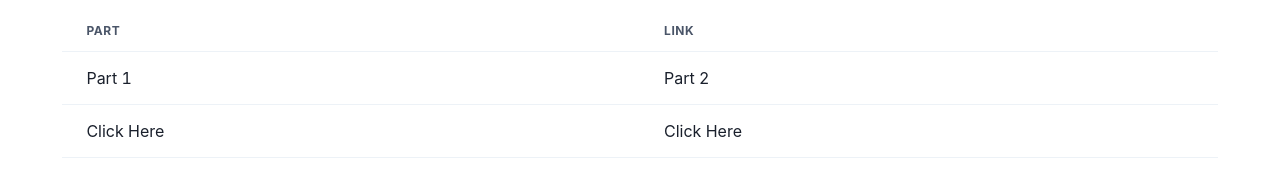
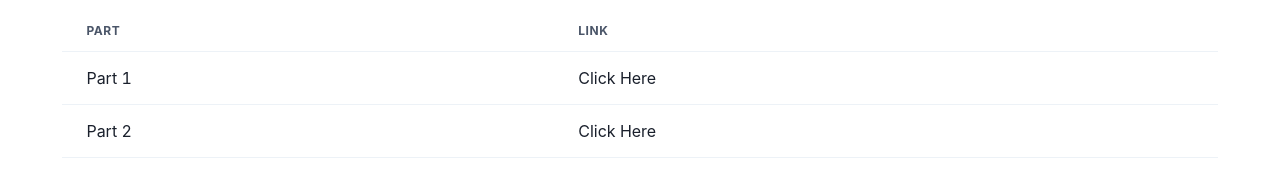
Before and after one commit to venomcodsyoutube/web, a Next.js app: page /coursepages/creating-jarvis-from-scratch in a window 1280 px wide. Both pictures are taken after a click on the tab "Parts". Shown: the part 623-802 px from the top of the page. Built offline with nearby package versions, Linux system fonts and the light colour scheme.

Commit message:
Update creating-jarvis-from-scratch.js

```diff
--- a/pages/coursepages/creating-jarvis-from-scratch.js
+++ b/pages/coursepages/creating-jarvis-from-scratch.js
@@ -106,11 +106,11 @@ const Jarvis = () => {
                           <Tbody>
                             <Tr>
                               <Td>Part 1</Td>
-                              <Td>Part 2</Td>
+                              <Td><Link href="./courses/creating-jarvis-from-sratch.js">Click Here</Link></Td>
                             </Tr>
                             <Tr>
-                              <Td><Link href="/courses/creating-jarvis-from-sratch.js">Click Here</Link></Td>
-                              <Td><Link href="/courses/creating-jarvis-from-sratch-part-2.js">Click Here</Link></Td>
+                              <Td>Part 2</Td>
+                              <Td><Link href="./courses/creating-jarvis-from-sratch-part-2.js">Click Here</Link></Td>
                             </Tr>
                           </Tbody>
                         </Table>
```
